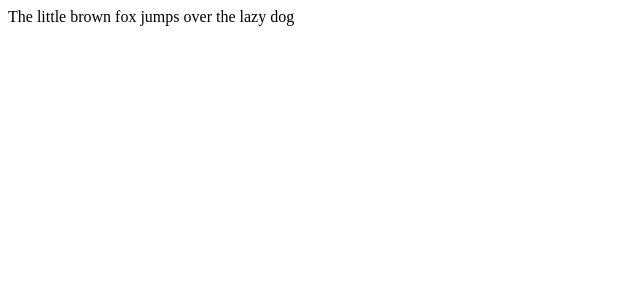
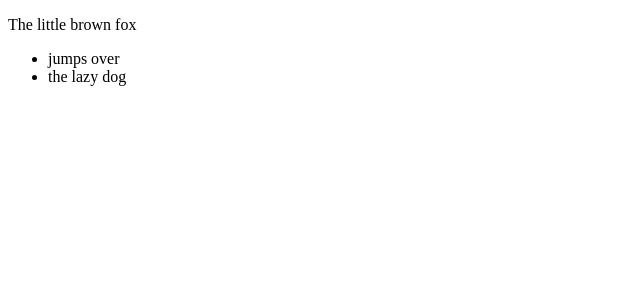
Before and after one commit to borilla/react-replace-tags, a React (Vite) app: page / in a window 1280 px wide. Shown: the top 300 px of the page, without its empty margins (0-640 px from the left). Built offline with nearby package versions, Linux system fonts and the light colour scheme.

Commit message:
Add some markup to test replacements

```diff
--- a/src/App.js
+++ b/src/App.js
@@ -11,7 +11,13 @@ function App() {
 
 	return (
 		<Template placeholders={placeholders}>
-			The little %color% fox %action% over the lazy %animal%
+			<p>
+				The little <span class="color">%color%</span> fox
+				<ul>
+					<li>%action% over</li>
+					<li>the lazy <span class="animal">%animal%</span></li>
+				</ul>
+			</p>
 		</Template>
 	);
 }
```
